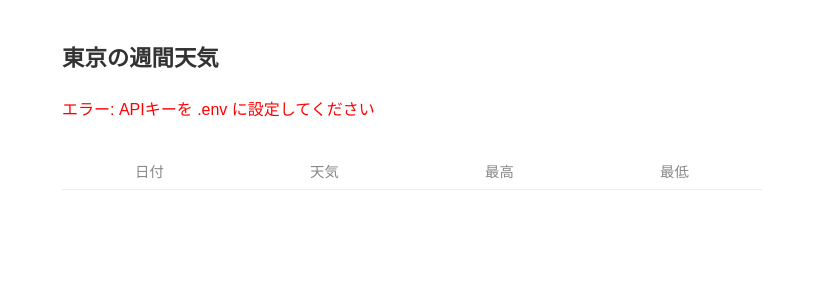
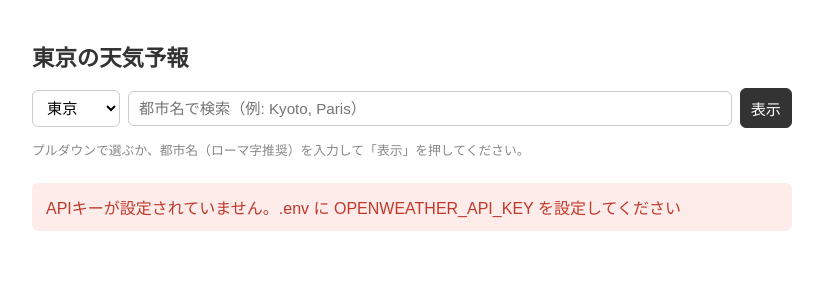
Before and after one commit to tsubasa1234/wather-app, a Django app: page / in a window 1280 px wide. Shown: the top 300 px of the page, without its empty margins (228-1051 px from the left). Run offline with Django 5.2, Linux system fonts and the light colour scheme; data that the repository does not hold is empty.

Commit message:
都市選択・降水確率・3時間ごとのグラフを追加、日別の最高最低気温の集計を修正

```diff
--- a/templates/weather/index.html
+++ b/templates/weather/index.html
@@ -2,18 +2,37 @@
 <html lang="ja">
 <head>
 <meta charset="UTF-8" />
-  <title>東京の週間天気</title>
+<meta name="viewport" content="width=device-width, initial-scale=1" />
+<title>{{ city_label }}の天気予報</title>
 <script src="https://cdn.jsdelivr.net/npm/chart.js"></script>
 <style>
   body {
     font-family: sans-serif;
-      max-width: 700px;
+    max-width: 760px;
     margin: 40px auto;
     padding: 0 20px;
     background: #fff;
     color: #333;
   }
-    h1 { font-size: 1.4rem; margin-bottom: 24px; }
+  h1 { font-size: 1.4rem; margin-bottom: 16px; }
+  h2 { font-size: 1.05rem; margin: 40px 0 12px; color: #555; }
+  form.search {
+    display: flex;
+    flex-wrap: wrap;
+    gap: 8px;
+    align-items: center;
+    margin-bottom: 24px;
+  }
+  select, input[type="text"], button {
+    font-size: 0.95rem;
+    padding: 8px 10px;
+    border: 1px solid #ccc;
+    border-radius: 6px;
+    background: #fff;
+  }
+  input[type="text"] { flex: 1; min-width: 160px; }
+  button { background: #333; color: #fff; border-color: #333; cursor: pointer; }
+  .hint { font-size: 0.8rem; color: #888; margin: -12px 0 24px; }
   canvas { width: 100% !important; }
   table {
     width: 100%;
@@ -21,22 +40,32 @@
     margin-top: 32px;
     font-size: 0.9rem;
   }
-    th, td {
-      text-align: center;
-      padding: 8px;
-      border-bottom: 1px solid #eee;
-    }
+  th, td { text-align: center; padding: 8px; border-bottom: 1px solid #eee; }
   th { color: #888; font-weight: normal; }
+  .error { color: #c0392b; background: #fdecea; padding: 12px 14px; border-radius: 6px; }
 </style>
 </head>
 <body>
-  <h1>東京の週間天気</h1>
+<h1>{{ city_label }}の天気予報</h1>
+
+<form class="search" method="get">
+  <select name="city" aria-label="都市を選ぶ" onchange="this.form.q.value=''; this.form.submit()">
+    {% if not selected %}<option value="" selected>（自由入力）</option>{% endif %}
+    {% for c in cities %}
+    <option value="{{ c }}" {% if c == selected %}selected{% endif %}>{{ c }}</option>
+    {% endfor %}
+  </select>
+  <input type="text" name="q" value="{{ q }}" placeholder="都市名で検索（例: Kyoto, Paris）" aria-label="都市名で検索" />
+  <button type="submit">表示</button>
+</form>
+<p class="hint">プルダウンで選ぶか、都市名（ローマ字推奨）を入力して「表示」を押してください。</p>
 
 {% if error %}
-    <p style="color:red">エラー: {{ error }}</p>
+<p class="error">{{ error }}</p>
 {% else %}
-  <canvas id="chart"></canvas>
-  {% endif %}
+
+<h2>5日間の予報</h2>
+<canvas id="dailyChart"></canvas>
 
 <table>
   <tr>
@@ -44,6 +73,7 @@
     <th>天気</th>
     <th>最高</th>
     <th>最低</th>
+    <th>降水確率</th>
   </tr>
   {% for d in forecast %}
   <tr>
@@ -51,45 +81,98 @@
     <td>{{ d.desc }}</td>
     <td>{{ d.temp_max }}°C</td>
     <td>{{ d.temp_min }}°C</td>
+    <td>{{ d.pop }}%</td>
   </tr>
   {% endfor %}
 </table>
 
+<h2>今日・明日の3時間ごとの予報</h2>
+<canvas id="hourlyChart"></canvas>
+
+{{ forecast|json_script:"forecast-data" }}
+{{ hourly|json_script:"hourly-data" }}
+
 <script>
-    const labels = [{% for d in forecast %}"{{ d.date }}",{% endfor %}];
-    const high   = [{% for d in forecast %}{{ d.temp_max }},{% endfor %}];
-    const low    = [{% for d in forecast %}{{ d.temp_min }},{% endfor %}];
+const forecast = JSON.parse(document.getElementById("forecast-data").textContent);
+const hourly = JSON.parse(document.getElementById("hourly-data").textContent);
 
-    new Chart(document.getElementById("chart"), {
+// 降水確率の棒グラフ（右軸 0〜100%）と、気温の折れ線（左軸）を重ねる共通設定
+function makeOptions() {
+  return {
+    interaction: { mode: "index", intersect: false },
+    plugins: { legend: { position: "top" } },
+    scales: {
+      y: {
+        position: "left",
+        ticks: { callback: v => v + "°C" },
+      },
+      yPop: {
+        position: "right",
+        min: 0,
+        max: 100,
+        grid: { drawOnChartArea: false },
+        ticks: { callback: v => v + "%" },
+      },
+    },
+  };
+}
+
+const popBar = (label, data) => ({
+  type: "bar",
+  label,
+  data,
+  yAxisID: "yPop",
+  backgroundColor: "rgba(52,152,219,0.25)",
+  borderWidth: 0,
+  order: 2,
+});
+
+new Chart(document.getElementById("dailyChart"), {
+  data: {
+    labels: forecast.map(d => d.date),
+    datasets: [
+      popBar("降水確率", forecast.map(d => d.pop)),
+      {
         type: "line",
-      data: {
-        labels,
-        datasets: [
-          {
         label: "最高気温",
-            data: high,
+        data: forecast.map(d => d.temp_max),
         borderColor: "#e74c3c",
-            backgroundColor: "rgba(231,76,60,0.08)",
         tension: 0.3,
-            fill: true,
+        order: 1,
       },
       {
+        type: "line",
         label: "最低気温",
-            data: low,
-            borderColor: "#3498db",
-            backgroundColor: "rgba(52,152,219,0.08)",
+        data: forecast.map(d => d.temp_min),
+        borderColor: "#2c3e50",
         tension: 0.3,
-            fill: true,
+        order: 1,
       },
     ],
   },
-      options: {
-        plugins: { legend: { position: "top" } },
-        scales: {
-          y: { ticks: { callback: v => v + "°C" } },
+  options: makeOptions(),
+});
+
+new Chart(document.getElementById("hourlyChart"), {
+  data: {
+    labels: hourly.map(h => h.label),
+    datasets: [
+      popBar("降水確率", hourly.map(h => h.pop)),
+      {
+        type: "line",
+        label: "気温",
+        data: hourly.map(h => h.temp),
+        borderColor: "#e67e22",
+        backgroundColor: "rgba(230,126,34,0.08)",
+        fill: true,
+        tension: 0.3,
+        order: 1,
       },
+    ],
   },
+  options: makeOptions(),
 });
 </script>
+{% endif %}
 </body>
 </html>
--- a/weather/views.py
+++ b/weather/views.py
@@ -1,34 +1,141 @@
+from collections import defaultdict
+from datetime import datetime, timedelta, timezone
+
 import requests
+from django.conf import settings
+from django.core.cache import cache
 from django.shortcuts import render
-from django.conf import settings
+
+API_URL = "https://api.openweathermap.org/data/2.5/forecast"
+CACHE_SECONDS = 60 * 10  # 同じ都市は10分間キャッシュ（APIの呼び出し回数を節約）
+HOURLY_COUNT = 16  # 3時間 × 16件 = 48時間（今日・明日）
+
+# プリセット都市: 表示名 -> OpenWeatherMapに渡すクエリ
+CITIES = {
+    "東京": "Tokyo,JP",
+    "大阪": "Osaka,JP",
+    "名古屋": "Nagoya,JP",
+    "札幌": "Sapporo,JP",
+    "福岡": "Fukuoka,JP",
+    "那覇": "Naha,JP",
+}
+DEFAULT_CITY = "東京"
+
+
+class WeatherError(Exception):
+    """画面にそのまま表示できるエラーメッセージを持つ例外。"""
+
+
+def fetch_forecast(query):
+    """OpenWeatherMapの/forecastを取得する。同じ都市は一定時間キャッシュする。"""
+    api_key = settings.OPENWEATHER_API_KEY
+    if not api_key:
+        raise WeatherError("APIキーが設定されていません。.env に OPENWEATHER_API_KEY を設定してください")
+
+    cache_key = f"forecast:{query.lower()}"
+    cached = cache.get(cache_key)
+    if cached is not None:
+        return cached
+
+    params = {"q": query, "appid": api_key, "units": "metric", "lang": "ja"}
+    try:
+        res = requests.get(API_URL, params=params, timeout=10)
+        data = res.json()
+    except (requests.RequestException, ValueError):
+        raise WeatherError("天気データを取得できませんでした。時間をおいて再度お試しください")
+
+    if "list" not in data:
+        if str(data.get("cod")) == "404":
+            raise WeatherError(f"都市「{query}」が見つかりませんでした。ローマ字などで入力してみてください")
+        raise WeatherError(data.get("message", "APIキーが無効です。設定を確認してください"))
+
+    cache.set(cache_key, data, CACHE_SECONDS)
+    return data
+
+
+def to_local(item, tz_offset):
+    """APIのUNIX時刻を、その都市の現地時間に変換する。"""
+    utc = datetime.fromtimestamp(item["dt"], tz=timezone.utc)
+    return utc + timedelta(seconds=tz_offset)
+
+
+def pop_percent(item):
+    """降水確率(0〜1)を%に変換する。"""
+    return round(item.get("pop", 0) * 100)
+
+
+def aggregate_daily(items, tz_offset):
+    """3時間ごとのデータを日ごとにまとめる。
+
+    最高気温はその日の最大、最低気温はその日の最小、降水確率はその日の最大。
+    天気の説明は現地の正午に最も近い時間帯のものを使う。
+    """
+    by_date = defaultdict(list)
+    for item in items:
+        by_date[to_local(item, tz_offset).date()].append(item)
+
+    daily = []
+    for date, day_items in sorted(by_date.items()):
+        noon_item = min(day_items, key=lambda i: abs(to_local(i, tz_offset).hour - 12))
+        daily.append({
+            "date": date.strftime("%m-%d"),
+            "temp_max": round(max(i["main"]["temp_max"] for i in day_items)),
+            "temp_min": round(min(i["main"]["temp_min"] for i in day_items)),
+            "pop": max(pop_percent(i) for i in day_items),
+            "desc": noon_item["weather"][0]["description"],
+        })
+    return daily
+
+
+def build_hourly(items, tz_offset, count=HOURLY_COUNT):
+    """直近の3時間ごとデータ（気温・降水確率）を作る。"""
+    hourly = []
+    for item in items[:count]:
+        local = to_local(item, tz_offset)
+        hourly.append({
+            "label": local.strftime("%m/%d %H:00"),
+            "temp": round(item["main"]["temp"], 1),
+            "pop": pop_percent(item),
+            "desc": item["weather"][0]["description"],
+        })
+    return hourly
+
+
+def resolve_city(request):
+    """リクエストから (表示名, APIクエリ, プリセット選択値) を決める。
+
+    ?q=Kyoto のような自由入力が優先。なければ ?city=大阪 のプリセット。
+    """
+    free_text = request.GET.get("q", "").strip()
+    if free_text:
+        return free_text, free_text, ""
+
+    preset = request.GET.get("city", DEFAULT_CITY)
+    if preset not in CITIES:
+        preset = DEFAULT_CITY
+    return preset, CITIES[preset], preset
 
 
 def index(request):
-    api_key = settings.OPENWEATHER_API_KEY
-    url = "https://api.openweathermap.org/data/2.5/forecast"
-    params = {"q": "Tokyo", "appid": api_key, "units": "metric", "lang": "ja", "cnt": 40}
+    label, query, selected = resolve_city(request)
+    context = {
+        "cities": list(CITIES),
+        "selected": selected,
+        "q": request.GET.get("q", "").strip(),
+        "city_label": label,
+    }
 
-    res = requests.get(url, params=params)
-    data = res.json()
+    try:
+        data = fetch_forecast(query)
+    except WeatherError as e:
+        context["error"] = str(e)
+        return render(request, "weather/index.html", context)
 
-    if "list" not in data:
-        error = data.get("message", "APIキーを .env に設定してください")
-        return render(request, "weather/index.html", {"error": error})
-
-    # 1日1件（正午付近）に絞る
-    forecast = []
-    seen_dates = set()
-    for item in data["list"]:
-        date = item["dt_txt"].split(" ")[0]
-        if date not in seen_dates:
-            seen_dates.add(date)
-            forecast.append({
-                "date": date[5:],  # MM-DD
-                "temp_max": round(item["main"]["temp_max"]),
-                "temp_min": round(item["main"]["temp_min"]),
-                "desc": item["weather"][0]["description"],
-            })
-        if len(forecast) == 7:
-            break
-
-    return render(request, "weather/index.html", {"forecast": forecast})
+    tz_offset = data.get("city", {}).get("timezone", 0)
+    items = data["list"]
+    context["forecast"] = aggregate_daily(items, tz_offset)
+    context["hourly"] = build_hourly(items, tz_offset)
+    # 自由入力のときは、APIが返した正式な都市名を表示する
+    if not selected:
+        context["city_label"] = data.get("city", {}).get("name") or label
+    return render(request, "weather/index.html", context)
```
Also changed, not shown: weather/tests.py (+145 -2 lines), README.md. Lines whose indentation alone changed are shown as unchanged.
